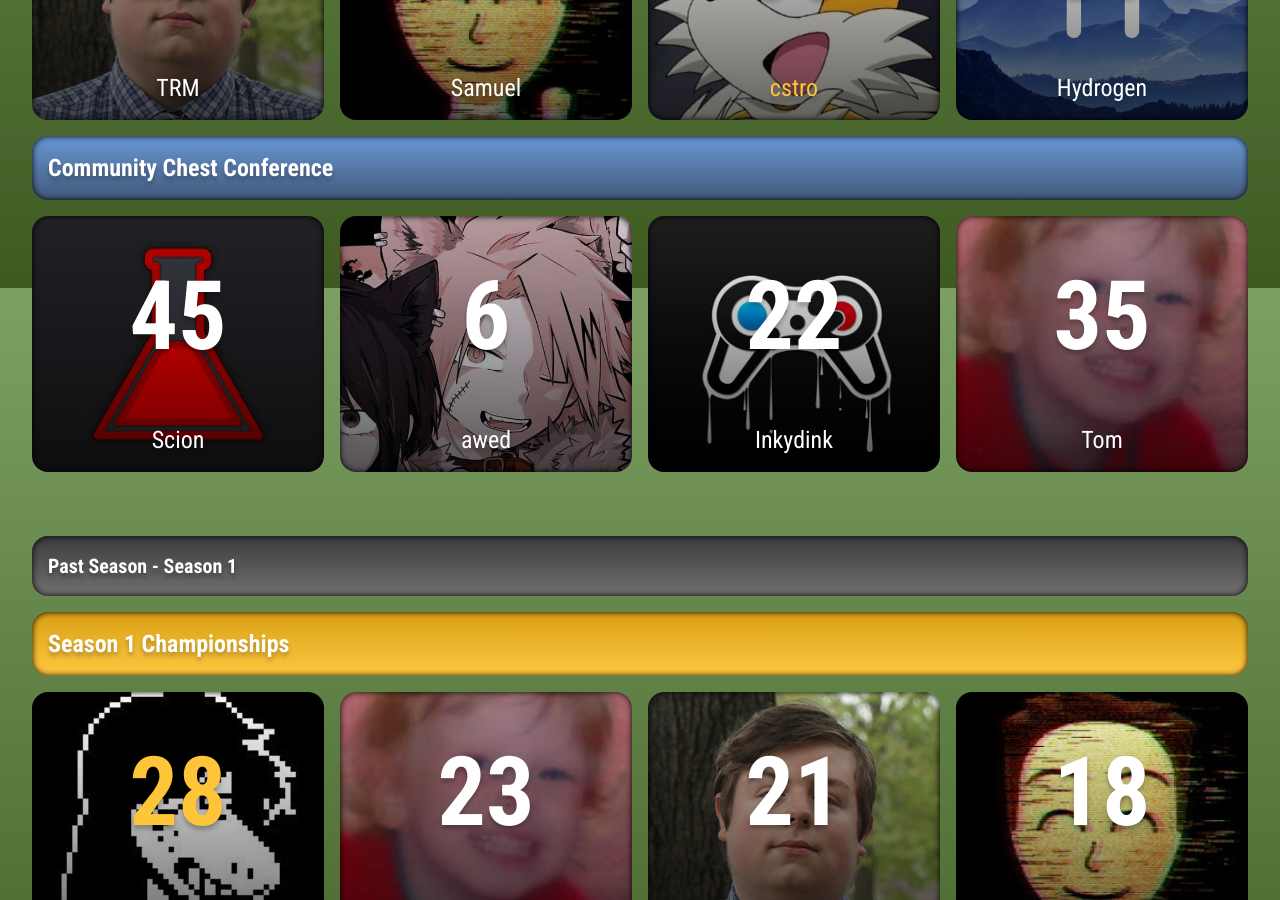
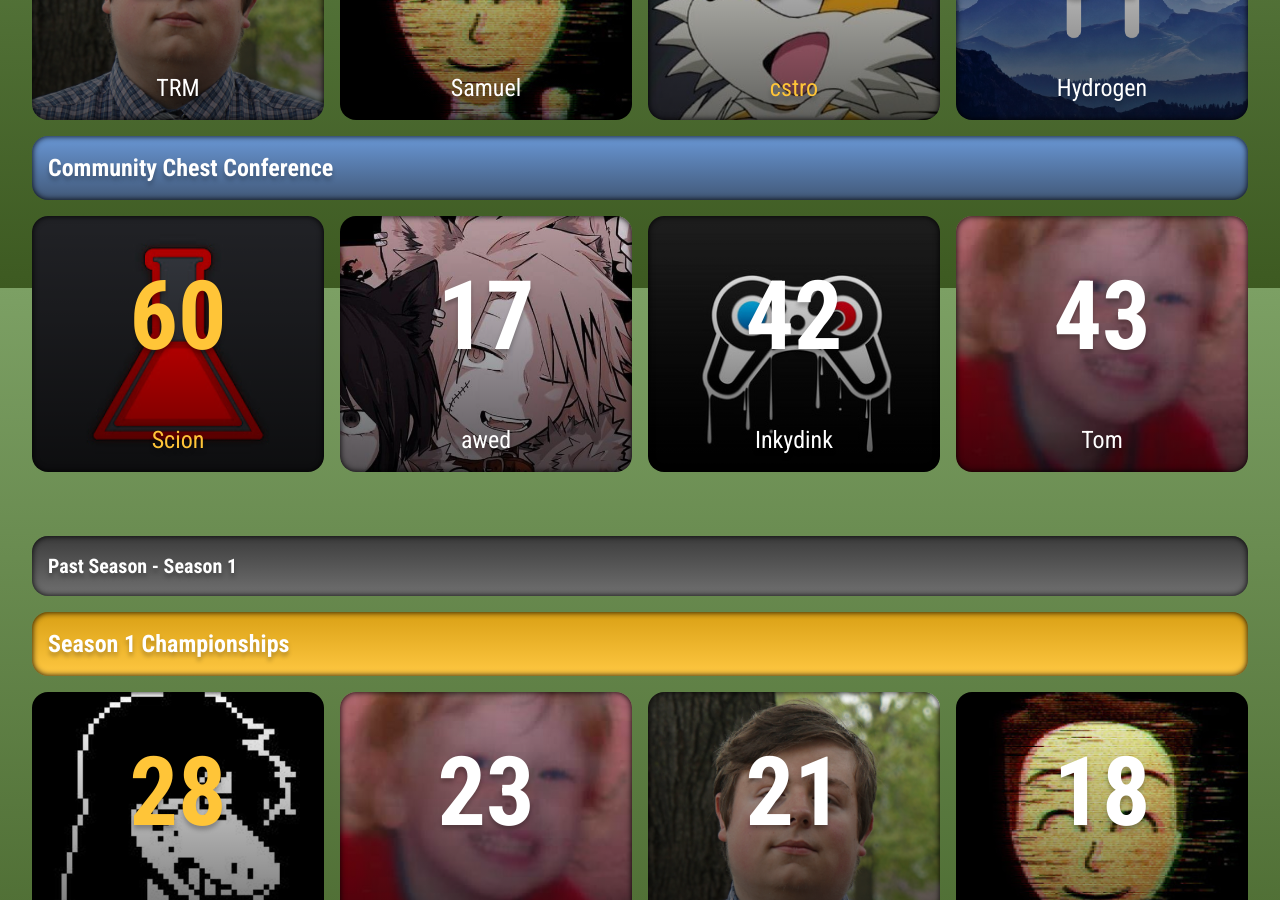
Before and after one commit to Leagueopoly/Website, a Jekyll site: the page built from standings.html, in a window 1280 px wide and 900 px high, scrolled down 612 px. Built offline with Jekyll 4.4.1, drawn with Linux system fonts in a browser that asks for light colours; nearby versions of some CDN libraries.

Commit message:
Update standings

```diff
--- a/standings.html
+++ b/standings.html
@@ -101,10 +101,10 @@ permalink: /standings/
         <a href="/players/scion">
             <div class="box-scion box-player p-4 h-64 rounded-2xl flex flex-col">
                 <div class="justify-center items-end h-full flex">
-                    <b class="default-text-shadow text-[6rem] font-black">45</b>
+                    <b class="default-text-shadow text-[6rem] font-black text-[#FFC538]">60</b>
                 </div>
                 <div class="justify-center items-end h-1/2 flex">
-                    <b class="default-text-shadow text-2xl font-normal">Scion</b>
+                    <b class="default-text-shadow text-2xl font-normal text-[#FFC538]">Scion</b>
                 </div>
             </div>
         </a>
@@ -113,7 +113,7 @@ permalink: /standings/
         <a href="/players/awed">
             <div class="box-awed box-player p-4 h-64 rounded-2xl flex flex-col">
                 <div class="justify-center items-end h-full flex">
-                    <b class="default-text-shadow text-[6rem] font-black">6</b>
+                    <b class="default-text-shadow text-[6rem] font-black">17</b>
                 </div>
                 <div class="justify-center items-end h-1/2 flex">
                     <b class="default-text-shadow text-2xl font-normal">awed</b>
@@ -125,7 +125,7 @@ permalink: /standings/
         <a href="/players/inkydink">
             <div class="box-inkydink box-player p-4 h-64 rounded-2xl flex flex-col">
                 <div class="justify-center items-end h-full flex">
-                    <b class="default-text-shadow text-[6rem] font-black">22</b>
+                    <b class="default-text-shadow text-[6rem] font-black">42</b>
                 </div>
                 <div class="justify-center items-end h-1/2 flex">
                     <b class="default-text-shadow text-2xl font-normal">Inkydink</b>
@@ -137,7 +137,7 @@ permalink: /standings/
         <a href="/players/tom">
             <div class="box-tom box-player p-4 h-64 rounded-2xl flex flex-col">
                 <div class="justify-center items-end h-full flex">
-                    <b class="default-text-shadow text-[6rem] font-black">35</b>
+                    <b class="default-text-shadow text-[6rem] font-black">43</b>
                 </div>
                 <div class="justify-center items-end h-1/2 flex">
                     <b class="default-text-shadow text-2xl font-normal">Tom</b>
```
